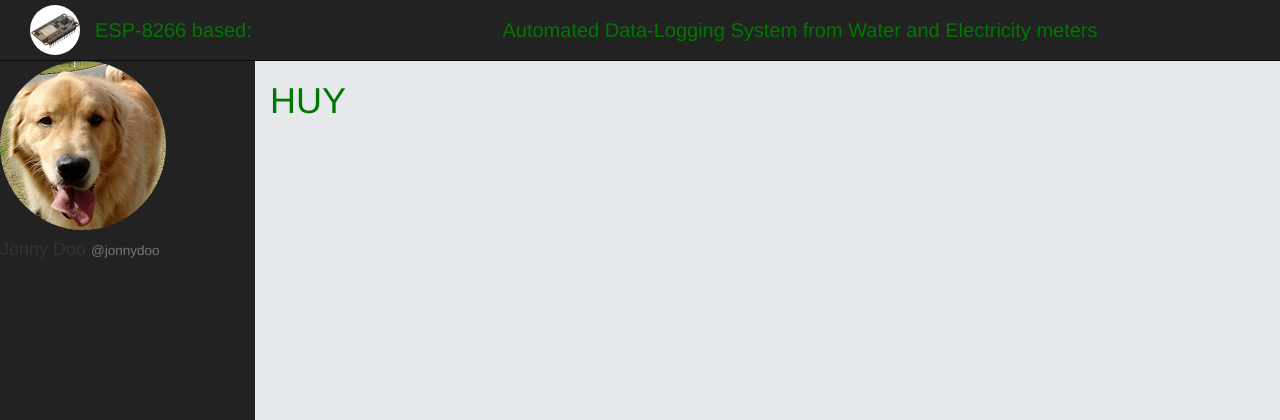
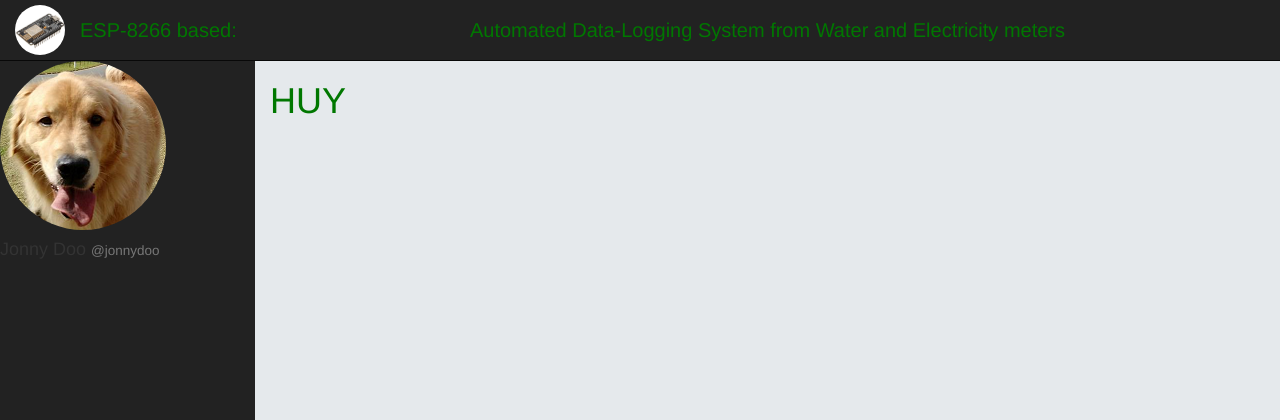
Before and after one commit to CrazyTSTer/HMS, a PHP site: page /new_gui.html in a window 1280 px wide. Shown: the top 420 px of the page. Run offline with PHP 8.4, Linux system fonts and the light colour scheme.

Commit message:
finish with navbar

```diff
--- a/new_gui.html
+++ b/new_gui.html
@@ -25,23 +25,19 @@
 </head>
 <body>
     <nav class="navbar navbar-inverse navbar-fixed-top">
-        <div class="col-xs-2 col-sm-4 col-md-3 vcenter">
-            <a class="navbar-brand hidden-xs padding-tb-xs" href="#">
-                <img src="static/imgs/esp.jpg" class="img-circle img-responsive margin-left-15px">
-                <h1 class="hidden-xs margin-left-15px vcenter text-green">ESP-8266 based:</h1>
-            </a>
-            <button type="button" class="navbar-toggle collapsed pull-left" data-toggle="collapse" data-target=".collapse-target" aria-expanded="false">
+        <div class="navbar-brand navbar-brand-width navbar-brand-padding vcenter hidden-xs" href="#">
+            <img src="static/imgs/esp.jpg" class="img-circle img-responsive margin-left-15px">
+            <h1 class="vcenter text-green">ESP-8266 based:</h1>
+        </div><!--
+     --><div class="navbar-header navbar-header-width vcenter text-center">
+            <button type="button" class="navbar-toggle collapsed" data-toggle="collapse" data-target=".collapse-target" aria-expanded="false">
                 <span class="sr-only">Toggle navigation</span>
                 <span class="icon-bar"></span>
                 <span class="icon-bar"></span>
                 <span class="icon-bar"></span>
             </button>
-        </div><!--
-        --><div class="col-xs-10 col-sm-8 col-md-9 vcenter">
-                <div class="navbar-header text-center"  style="float: none;">
-                    <h1 class="text-green hidden-xs">Automated Data-Logging System from Water and Electricity meters</h1>
-                    <h1 class="text-green visible-xs">ADLS from WEM</h1>
-                </div>
+            <h1 class="text-green hidden-xs">Automated Data-Logging System from Water and Electricity meters</h1>
+            <h1 class="text-green visible-xs">ADLS from WEM</h1>
         </div>
         <div class="collapse navbar-collapse collapse-target">
             <div class="navbar-inverse side-nav side-nav-top-offset">
--- a/static/css/new_gui.css
+++ b/static/css/new_gui.css
@@ -43,7 +43,13 @@ html, body {
     font-weight: 300;
 }
 
-.padding-tb-xs {
+nav .navbar-toggle {
+    float: left;
+    margin-right: 0px;
+    margin-left: 10px;
+}
+
+.navbar-brand-padding {
     padding: 5px 5px;
 }
 
@@ -66,7 +72,7 @@ html, body {
         position: fixed;
         top: 61px;
         margin-left: 255px;
-        width:100%
+        width: 100%;
     }
 
     .navbar-brand-width {
@@ -74,16 +80,22 @@ html, body {
     }
 
     .navbar-header-width {
-        width: calc(100% - 256px);
-        margin-left: 255px;
-        /*width: 100%;*/
+        width: calc(100% - 255px);
     }
 }
 
-@media(max-width:768px) {
+@media(max-width:767px) {
     .main {
         position: fixed;
         top: 51px;
-        width: 100%
+        width: 100%;
+    }
+
+    .navbar-header-width {
+        width: 100%;
+    }
+    .navbar-header h1 {
+        margin-top: 14px;
+        margin-bottom: 14px;
     }
 }
```
